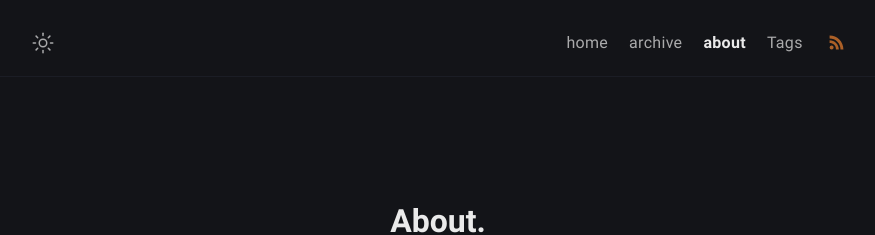
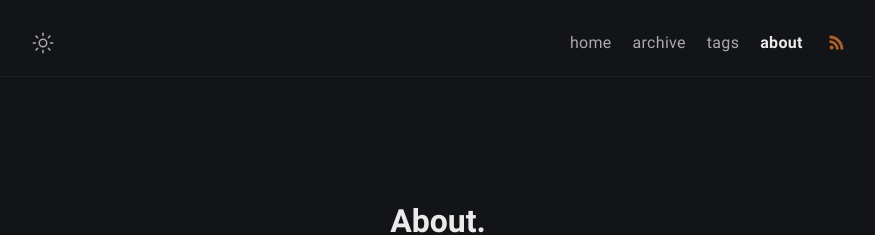
Before and after one commit to kmseunh/kmseunh.github.io, a Jekyll site: the page built from about.md, in a window 1280 px wide. Shown: the top 235 px of the page, without its empty margins (202-1077 px from the left). Built offline with Jekyll 4.4.1, drawn with Linux system fonts in a browser that asks for light colours.

```diff
--- a/_data/menus.yml
+++ b/_data/menus.yml
@@ -6,12 +6,12 @@
   url: /archive/
   external: false
 
+- title: tags
+  url: /tags/
+  external: false
+
 - title: about
   url: /about/
-  external: false
-
-- title: Tags
-  url: /tags/
   external: false # set true if you using external link, see below
 
 # Example:
```
